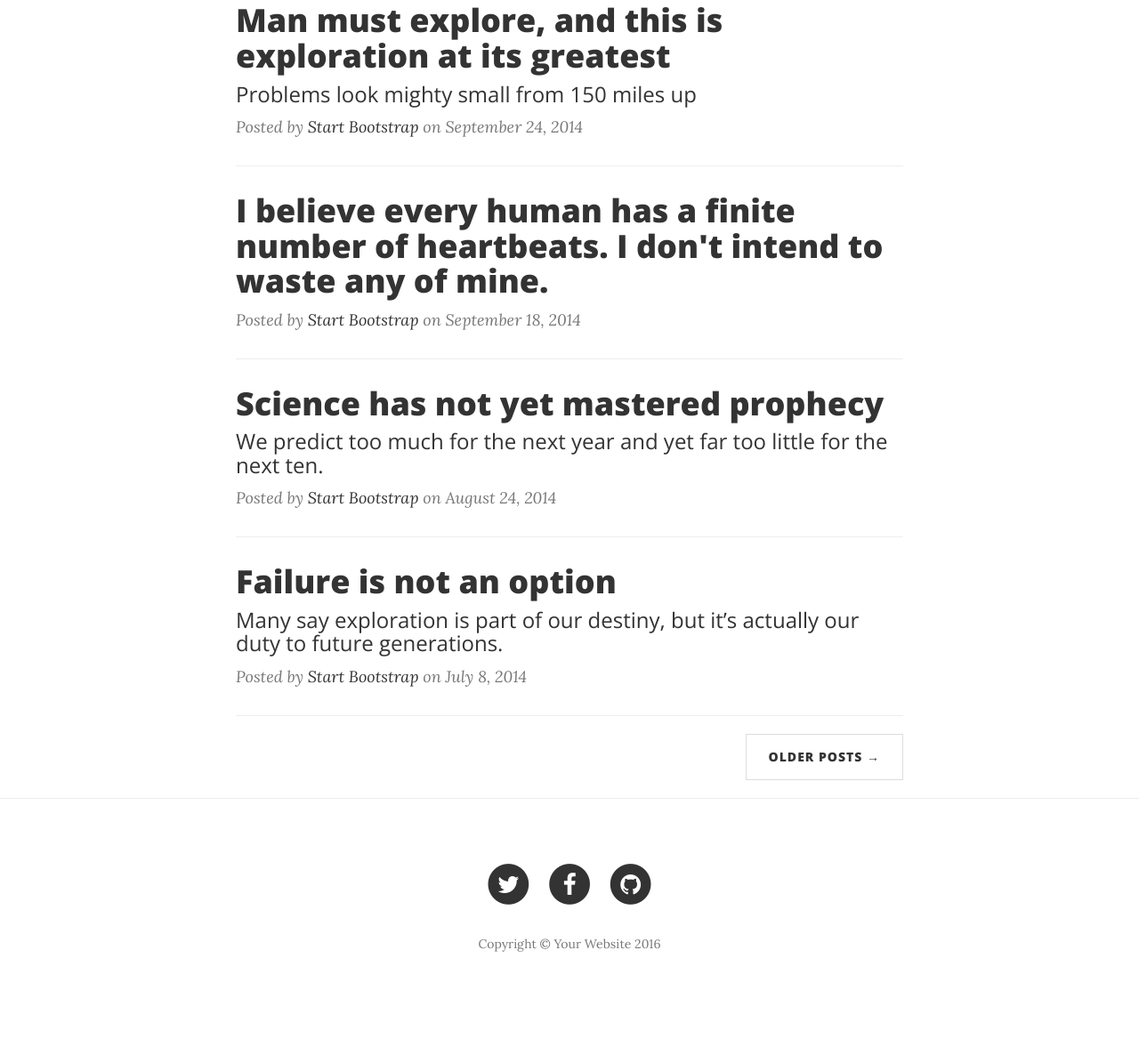
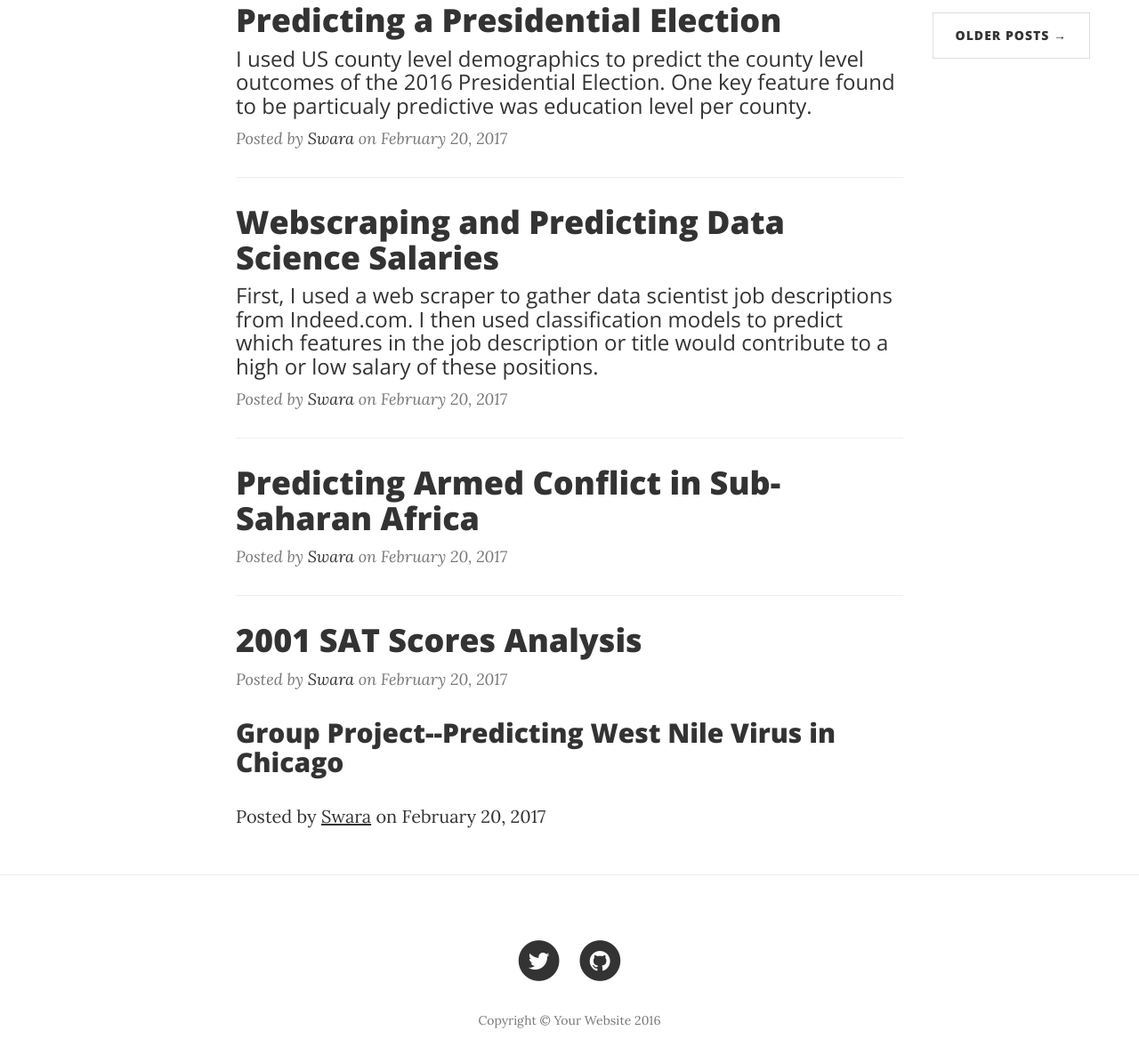
Before and after one commit to swara-salih/Portfolio, a website: page index.html in a window 1280 px wide. Shown: the part 525-1720 px from the top of the page at 89% size. Before the commit the page ends 1662 px from the top, so only its background shows below. Drawn offline with nearby package versions, Linux system fonts and the light colour scheme.

Commit message:
Latest Update

```diff
--- a/index.html
+++ b/index.html
@@ -49,13 +49,10 @@
             <div class="collapse navbar-collapse" id="bs-example-navbar-collapse-1">
                 <ul class="nav navbar-nav navbar-right">
                     <li>
-                        <a href="index.html">Home</a>
+                        <a href="index.html">Projects</a>
                     </li>
                     <li>
                         <a href="about.html">About</a>
-                    </li>
-                    <li>
-                        <a href="post.html">Sample Post</a>
                     </li>
                     <li>
                         <a href="contact.html">Contact</a>
@@ -88,48 +85,52 @@
         <div class="row">
             <div class="col-lg-8 col-lg-offset-2 col-md-10 col-md-offset-1">
                 <div class="post-preview">
-                    <a href="post.html">
+                    <a href="https://nbviewer.jupyter.org/github/swara-salih/DSI-Projects-/blob/master/Predicting%20a%20Presidential%20Election/Capstone--Election%20Results%20.ipynb ">
                         <h2 class="post-title">
-                            Man must explore, and this is exploration at its greatest
+                            Predicting a Presidential Election
                         </h2>
                         <h3 class="post-subtitle">
-                            Problems look mighty small from 150 miles up
+                            I used US county level demographics to predict the county level outcomes of the 2016 Presidential Election. One key feature found to be particualy predictive was education level per county.
                         </h3>
                     </a>
-                    <p class="post-meta">Posted by <a href="#">Start Bootstrap</a> on September 24, 2014</p>
+                    <p class="post-meta">Posted by <a href="#">Swara</a> on February 20, 2017</p>
                 </div>
                 <hr>
                 <div class="post-preview">
-                    <a href="post.html">
+                    <a href="https://nbviewer.jupyter.org/github/swara-salih/DSI-Projects-/blob/master/Web%20Scraping%20and%20Predicting%20Data%20Science%20Salaries/Web%20Scraping%20and%20Predicting%20Data%20Science%20Salaries.ipynb">
                         <h2 class="post-title">
-                            I believe every human has a finite number of heartbeats. I don't intend to waste any of mine.
+                            Webscraping and Predicting Data Science Salaries
                         </h2>
+                        <h3 class="post-subtitle">
+                            First, I used a web scraper to gather data scientist job descriptions from Indeed.com. I then used classification models to predict which features in the job description or title would contribute to a high or low salary of these positions.
+                        </h3>
                     </a>
-                    <p class="post-meta">Posted by <a href="#">Start Bootstrap</a> on September 18, 2014</p>
+                    <p class="post-meta">Posted by <a href="#">Swara</a> on February 20, 2017</p>
                 </div>
                 <hr>
                 <div class="post-preview">
-                    <a href="post.html">
+                    <a href="https://nbviewer.jupyter.org/github/swara-salih/DSI-Projects-/blob/master/Predicting%20Armed%20Conflict%20in%20Sub-Saharan%20Africa/Predicting%20Armed%20Conflict%20in%20Sub-Saharan%20Africa.ipynb">
                         <h2 class="post-title">
-                            Science has not yet mastered prophecy
+                            Predicting Armed Conflict in Sub-Saharan Africa
                         </h2>
-                        <h3 class="post-subtitle">
-                            We predict too much for the next year and yet far too little for the next ten.
-                        </h3>
                     </a>
-                    <p class="post-meta">Posted by <a href="#">Start Bootstrap</a> on August 24, 2014</p>
+                    <p class="post-meta">Posted by <a href="#">Swara</a> on February 20, 2017</p>
                 </div>
                 <hr>
                 <div class="post-preview">
-                    <a href="post.html">
+                    <a href="https://nbviewer.jupyter.org/github/swara-salih/DSI-Projects-/blob/master/2001%20SAT%20Scores%20Analysis/Analysis%20of%202001%20Iowa%20SAT%20Scores.ipynb">
                         <h2 class="post-title">
-                            Failure is not an option
+                            2001 SAT Scores Analysis
                         </h2>
-                        <h3 class="post-subtitle">
-                            Many say exploration is part of our destiny, but it’s actually our duty to future generations.
-                        </h3>
                     </a>
-                    <p class="post-meta">Posted by <a href="#">Start Bootstrap</a> on July 8, 2014</p>
+                    <p class="post-meta">Posted by <a href="#">Swara</a> on February 20, 2017</p>
+                </div >
+                    <a href="https://github.com/swara-salih/DSI-Projects-/blob/master/Group%20Project--Chicago%20WNV%20Kaggle%20Competition/Group%20project%2C%20Predicting%20West%20Nile%20Virus%20in%20the%20Chicago%20Region%20(Kaggle%20Competition).ipynb">
+                        <h2 class="post-title">
+                            Group Project--Predicting West Nile Virus in Chicago
+                        </h2>
+                    </a>
+                    <p class="post-meta">Posted by <a href="#">Swara</a> on February 20, 2017</p>
                 </div>
                 <hr>
                 <!-- Pager -->
@@ -151,23 +152,16 @@
                 <div class="col-lg-8 col-lg-offset-2 col-md-10 col-md-offset-1">
                     <ul class="list-inline text-center">
                         <li>
-                            <a href="#">
+                            <a href="https://twitter.com/SwaraSalih1">
                                 <span class="fa-stack fa-lg">
                                     <i class="fa fa-circle fa-stack-2x"></i>
                                     <i class="fa fa-twitter fa-stack-1x fa-inverse"></i>
                                 </span>
                             </a>
                         </li>
-                        <li>
-                            <a href="#">
-                                <span class="fa-stack fa-lg">
-                                    <i class="fa fa-circle fa-stack-2x"></i>
-                                    <i class="fa fa-facebook fa-stack-1x fa-inverse"></i>
-                                </span>
-                            </a>
                         </li>
                         <li>
-                            <a href="#">
+                            <a href="https://github.com/swara-salih">
                                 <span class="fa-stack fa-lg">
                                     <i class="fa fa-circle fa-stack-2x"></i>
                                     <i class="fa fa-github fa-stack-1x fa-inverse"></i>
```
Also changed, not shown: about.html (+7 -17 lines), contact.html (+5 -14 lines), post.html (+2 -9 lines).
